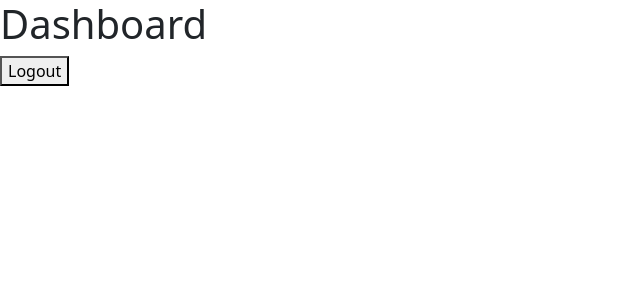
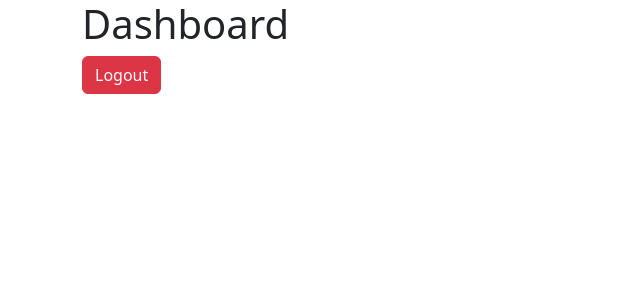
Before and after one commit to ahmad-elshowair/simple-auth, a React (Create React App) app in the folder front-end/: page /login in a window 1280 px wide. Both pictures are taken after a click on the button "Authenticate". Shown: the top 300 px of the page, without its empty margins (0-640 px from the left). Built offline with nearby package versions, Linux system fonts and the light colour scheme.

Commit message:
modify the structure of dashboard component

```diff
--- a/front-end/src/Components/Dashboard.jsx
+++ b/front-end/src/Components/Dashboard.jsx
@@ -1,10 +1,15 @@
-import React from 'react'
+import React from 'react';
+import 'bootstrap/dist/css/bootstrap.min.css';
 
 export const Dashboard = ({ setAuth }) => {
   return (
-    <div>
-      <h1>Dashboard</h1>
-      <button onClick={() => setAuth(false)}>Logout</button>
-    </div>
+    <>
+      <section className='dashboard-section'>
+        <div className="container">
+          <h1>Dashboard</h1>
+          <button className='btn btn-danger' onClick={() => setAuth(false)}>Logout</button>
+        </div>
+      </section>
+    </>
   )
 }
```
